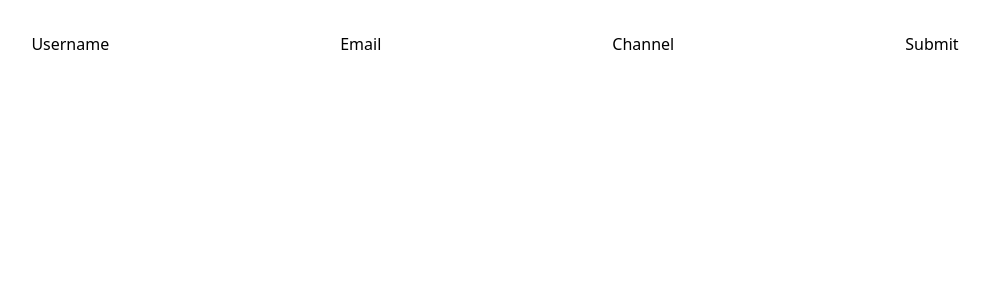
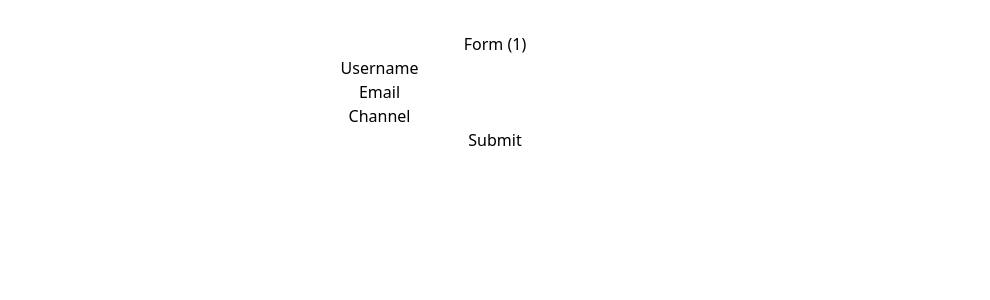
Before and after one commit to AliAsgharGill/RHF, a React (Vite) app: page / in a window 1280 px wide. Shown: the top 300 px of the page, without its empty margins (145-1135 px from the left). Built offline with nearby package versions, Linux system fonts and the light colour scheme.

Commit message:
Form State and render

```diff
--- a/src/App.tsx
+++ b/src/App.tsx
@@ -2,7 +2,6 @@ import "./App.css";
 import FirstForm from "./components/FirstForm";
 
 function App() {
-
   return (
     <>
       <FirstForm />
--- a/src/components/FirstForm.tsx
+++ b/src/components/FirstForm.tsx
@@ -1,25 +1,57 @@
 import { useForm } from "react-hook-form";
 import { DevTool } from "@hookform/devtools";
+
+// here we create a variable, it will be updated on render
+let renderCount = 0;
+
 const FirstForm = () => {
   const form = useForm();
 
   const { register, control } = form;
 
+  renderCount += 1;
   return (
     <>
-      <form>
-        <label htmlFor="name">Username</label>
-        <input type="text" id="name" {...register("username")} />
+      <div className="flex flex-col justify-center items-center p-4  space-x-4 space-y-4">
+        <h1 className="text-black font-bold ">Form ({renderCount / 2})</h1>
+        <form className=" bg-white shadow-md p-4 rounded ">
+          <div className="flex justify-start  text-start flex-col">
+            <label htmlFor="name">Username</label>
+            <input
+              type="text"
+              id="name"
+              className="border border-black rounded"
+              {...register("username")}
+            />
+          </div>
+          <div className="flex justify-start  text-start flex-col">
+            <label htmlFor="email">Email</label>
+            <input
+              type="email"
+              id="email"
+              className="border border-black rounded"
+              {...register("email")}
+            />
+          </div>
+          <div className="flex justify-start  text-start flex-col">
+            <label htmlFor="">Channel</label>
+            <input
+              type="text"
+              id="channel"
+              className="border border-black rounded"
+              {...register("channel")}
+            />
+          </div>
 
-        <label htmlFor="email">Email</label>
-        <input type="email" id="email" {...register("email")} />
-
-        <label htmlFor="">Channel</label>
-        <input type="text" id="channel" {...register("channel")} />
-
-        <button type="submit">Submit</button>
-      </form>
-      <DevTool control={control} />
+          <button
+            type="submit"
+            className="border bg-black font-bold text-white w-full my-2 rounded"
+          >
+            Submit
+          </button>
+        </form>
+        <DevTool control={control} />
+      </div>
     </>
   );
 };
```
